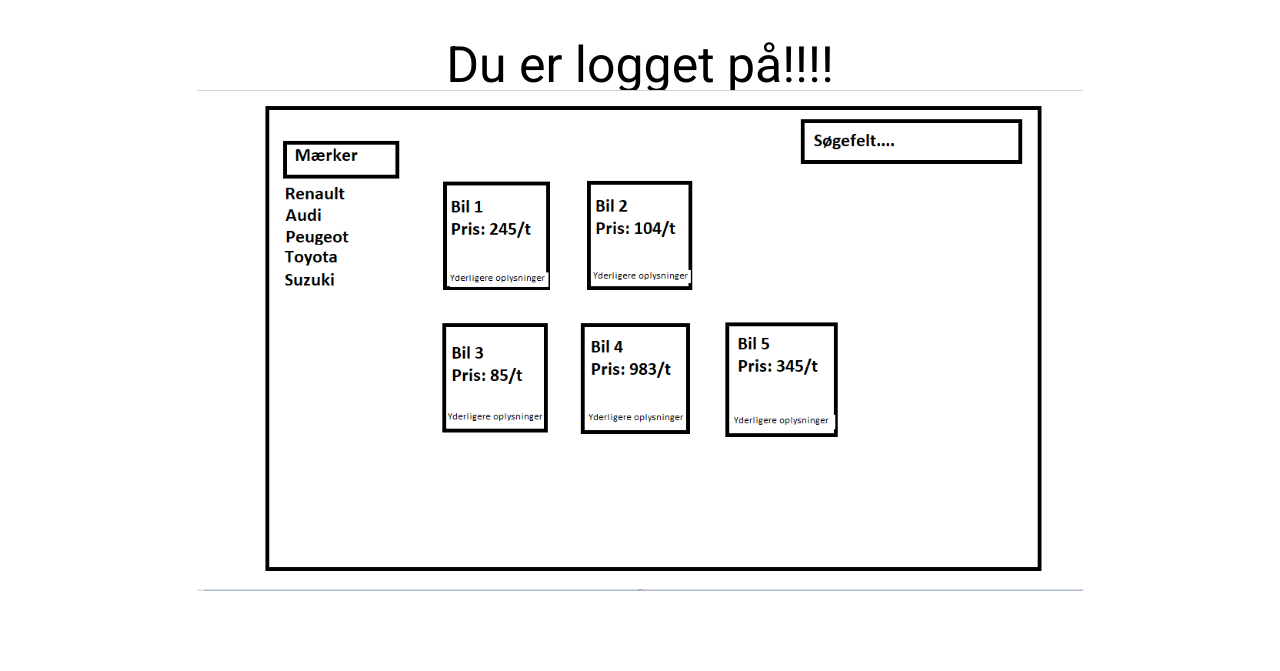
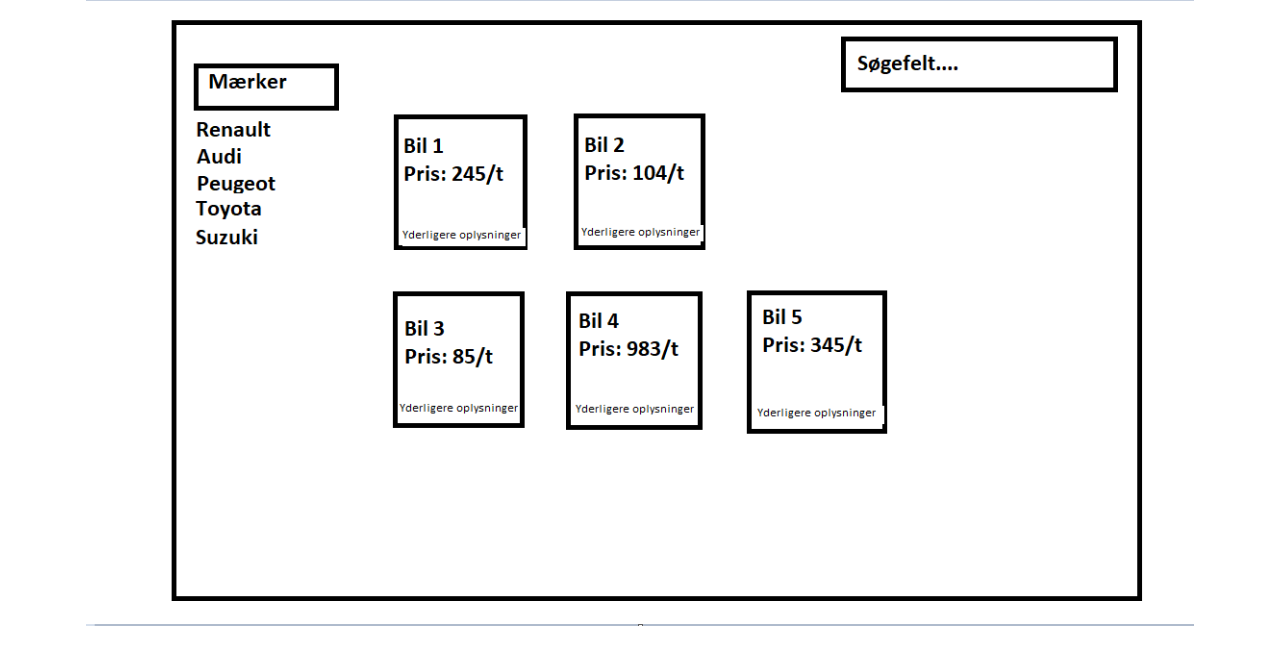
Before and after one commit to chri20h1/Biludlejning, a PHP site: page /inventar.php in a window 1280 px wide. Shown: the part 129-800 px from the top of the page. Run offline with PHP 8.4, Linux system fonts and the light colour scheme; the visitor is signed in with stand-in values (Sample User, id 1).

Commit message:
push farfar

```diff
--- a/inventar.php
+++ b/inventar.php
@@ -4,10 +4,8 @@
 
    <main>
      <div class="wrapper-main">
-       <section class="section-default">
          <?php if (isset($_SESSION['useruid'])) : ?>
 
-            <p class="login-status">Du er logget på!!!!</p>
             <img src="img/Skitsebil.png" style="width: 100%; height: 100%;">
 
           <?php else : ?>
@@ -15,7 +13,6 @@
             <p class="login-status">Du er ikke logget på!</p>
 
            <?php endif; ?>
-       </section>
       </div>
      </main>
 <?php
```
